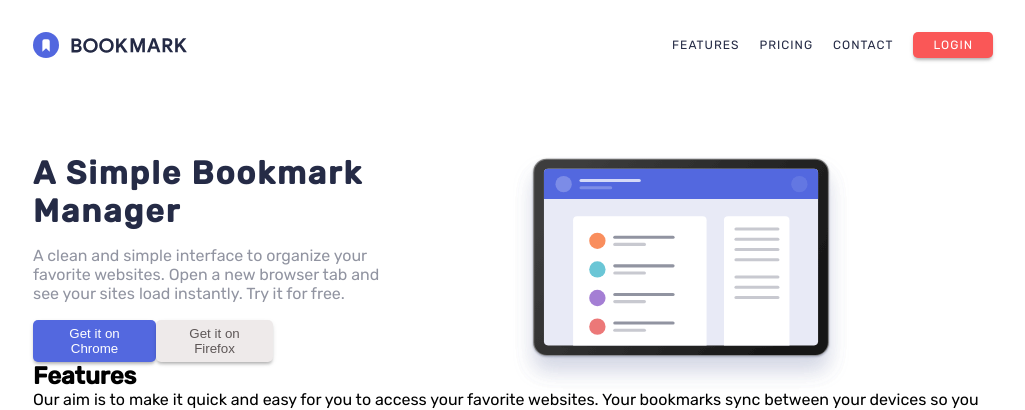
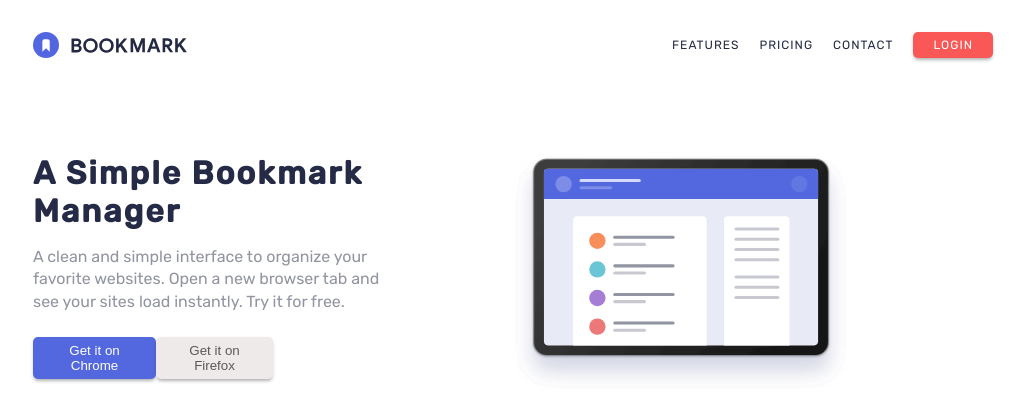
Before and after one commit to Z11mm/bookmark-landing-page, a React (Create React App) app: page / in a window 1280 px wide. Shown: the top 410 px of the page, without its empty margins (127-1152 px from the left). Built offline with nearby package versions, Linux system fonts and the light colour scheme.

Commit message:
Style: Add hero styles

```diff
--- a/src/assets/css/main.css
+++ b/src/assets/css/main.css
@@ -20,7 +20,8 @@ header {
           margin-right: 20px; }
 
 .hero {
-  position: relative; }
+  position: relative;
+  margin-bottom: 6rem; }
   .hero section {
     max-width: 100%; }
     .hero section div {
@@ -32,8 +33,8 @@ header {
         font-size: 32px; }
       .hero section div p {
         color: #9194a1;
-        line-height: 1.2;
-        margin-bottom: 1rem;
+        line-height: 1.4;
+        margin-bottom: 1.5rem;
         width: 75%; }
     .hero section .btn-browser {
       display: flex; }
--- a/src/scss/_hero.scss
+++ b/src/scss/_hero.scss
@@ -1,5 +1,6 @@
 .hero {
   position: relative;
+  margin-bottom: 6rem;
 
   section {
     max-width: 100%;
@@ -16,8 +17,8 @@
 
       p {
         color: $greyish-blue;
-        line-height: 1.2;
-        margin-bottom: 1rem;
+        line-height: 1.4;
+        margin-bottom: 1.5rem;
         width: 75%;
       }
     }
```
